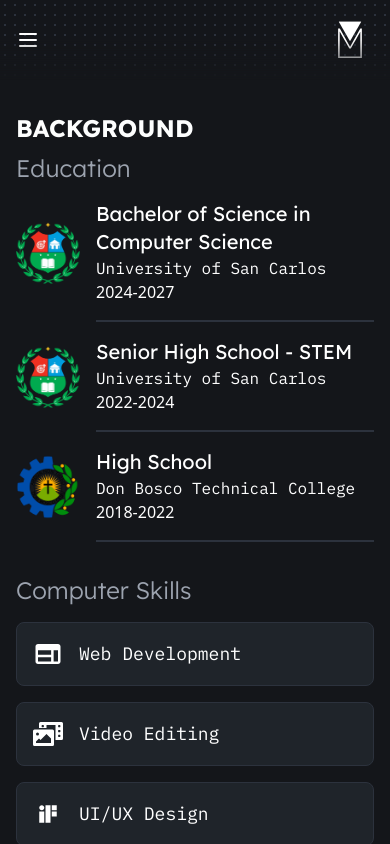
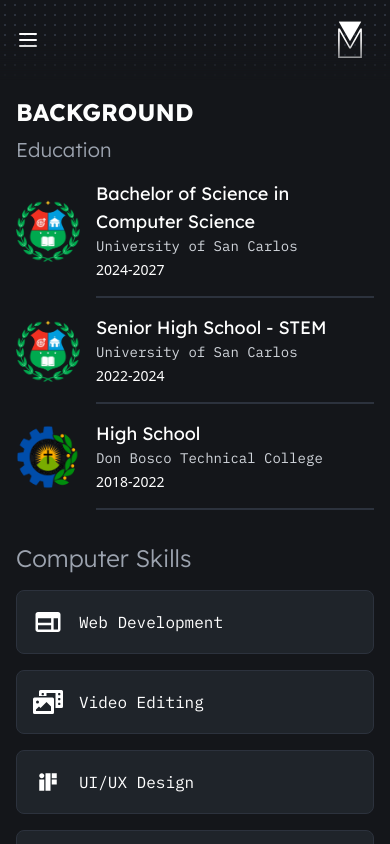
Before and after one commit to devliqht/portfolio, a React (Vite) app: page /about in a window 390 px wide. Shown: the top 844 px of the page. Built offline with nearby package versions, Linux system fonts and the light colour scheme.

Commit message:
TEXT: Adjusted text sizes across some pages

```diff
--- a/package.json
+++ b/package.json
@@ -4,7 +4,7 @@
   "version": "0.0.0",
   "type": "module",
   "scripts": {
-    "dev": "vite",
+    "dev": "vite --host 192.168.254.117",
     "build": "tsc -b && vite build",
     "lint": "eslint .",
     "preview": "vite preview"
--- a/src/pages/About.tsx
+++ b/src/pages/About.tsx
@@ -32,7 +32,7 @@ const ComputerSkillsContainer: React.FC = () => {
                 <div key={index} className="flex flex-row gap-6 items-center p-4 my-4 bg-[var(--dblue-l)] border-[1px] border-[var(--dblue-ll)] rounded-lg">
                     <div className="flex items-center gap-4 text-white">
                         {item.icon}
-                        <span className="text-lg">{item.name}</span>
+                        <span className="text-md md:text-lg">{item.name}</span>
                     </div>
                 </div>
             ))}
@@ -45,11 +45,11 @@ const EducationContainer: React.FC<EducationContainerProps> = ({course, school,
         <div className="flex flex-row items-center gap-4">
             <img src={img} className="w-16 h-auto" />
                 <div className="flex flex-col py-4 border-[var(--dblue-ll)] border-b-2 w-full">
-                <h1 className="text-white text-xl lexend-deca-400">{course}</h1>
-                <p className="text-white text-justify md:text-left ibm-plex-mono-regular">
+                <h1 className="text-white text-lg md:text-xl lexend-deca-400">{course}</h1>
+                <p className="text-gray-300 text-sm md:text-md text-justify md:text-left ibm-plex-mono-regular ">
                     {school}
                 </p>
-                <h4 className="text-white text-md">{year}</h4>
+                <h4 className="text-white text-sm mt-1">{year}</h4>
             </div>
         </div>
     );
@@ -58,7 +58,7 @@ const About = () => {
     return (
         <div className="h-full flex flex-col justify-center md:items-center p-4 md:p-6">
             <AnimatedContainer delay={100}>
-                <BasicContainer className="border-none" paddingMobile={false}>
+                <BasicContainer className="border-none mt-0" paddingMobile={false}>
                 <div className="flex md:flex-row justify-between flex-col-reverse">
                     <div className="flex flex-col">
                     <h3 className="text-2xl md:text-4xl text-[var(--white)] lexend-deca-700 mb-2 md:text-left w-full" id="about">
@@ -66,7 +66,7 @@ const About = () => {
                     </h3>
                     <div className="flex flex-col md:flex-row gap-8">
                         <div className="flex flex-col">
-                            <h2 className="text-2xl text-gray-400 lexend-deca-300">Education</h2>
+                            <h2 className="text-xl md:text-2xl text-gray-400 lexend-deca-300">Education</h2>
                             <EducationContainer course="Bachelor of Science in Computer Science" school="University of San Carlos" year="2024-2027" img="/usc.png"></EducationContainer>
                             <EducationContainer course="Senior High School - STEM" school="University of San Carlos" year="2022-2024" img="/usc.png"></EducationContainer>
                             <EducationContainer course="High School" school="Don Bosco Technical College" year="2018-2022" img="/donbosco.png"></EducationContainer>
--- a/src/pages/Hero.tsx
+++ b/src/pages/Hero.tsx
@@ -14,7 +14,7 @@ const Hero = () => {
         <div className="h-full flex flex-col justify-center md:items-center p-4 md:p-6">
         <AnimatedContainer delay={300} className="mt-0 pl-2 md:pl-0">
             <div className="flex flex-col items-start mt-4 md:justify-center md:items-center" id="home">
-                <h1 className="text-5xl text-[var(--white)] lexend-deca-700">Hi. Hello. Welcome.</h1>
+                <h1 className="text-4xl md:text-5xl text-[var(--white)] lexend-deca-700">Hi. Hello. Welcome.</h1>
                 <h2 className="text-2xl text-gray-400 lexend-deca-300 mt-3">Matt Cabarrubias</h2>
                 <div
                     className="relative w-64 h-64 rounded-full p-4 m-4 overflow-hidden transition ease-in-out duration-200 bg-radial-dots hover:bg-radial-dots-light bg-10px"
@@ -27,7 +27,7 @@ const Hero = () => {
             <BasicContainer className="md:w-[70%]" noPadding={false} paddingMobile={true}>
                 <div className="text-white lexend-deca-300 text-left flex flex-col justify-between">
                     <h3 className="font-bold text-2xl mb-2">&gt; <Typewriter text="Hello, world." delay={150} /></h3>
-                    <p className="mb-4 text-justify md:text-left">
+                    <p className="mb-4 text-justify text-sm md:text-lg">
                         I am a 19 year old BSCS student at the University of San Carlos, specializing in
                         web development, UI/UX design, and video editing. As a quick learner
                         with a lifelong passion for coding, I bring creativity and technical
```
